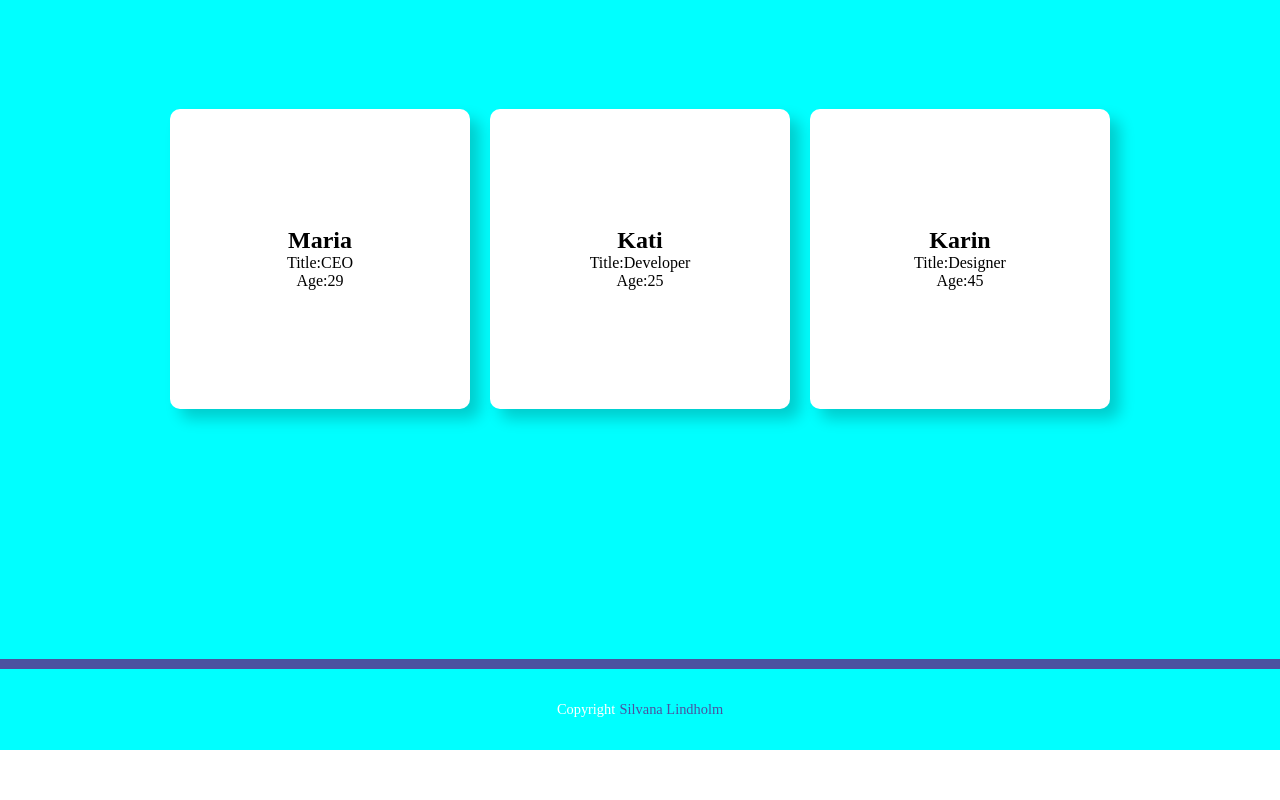
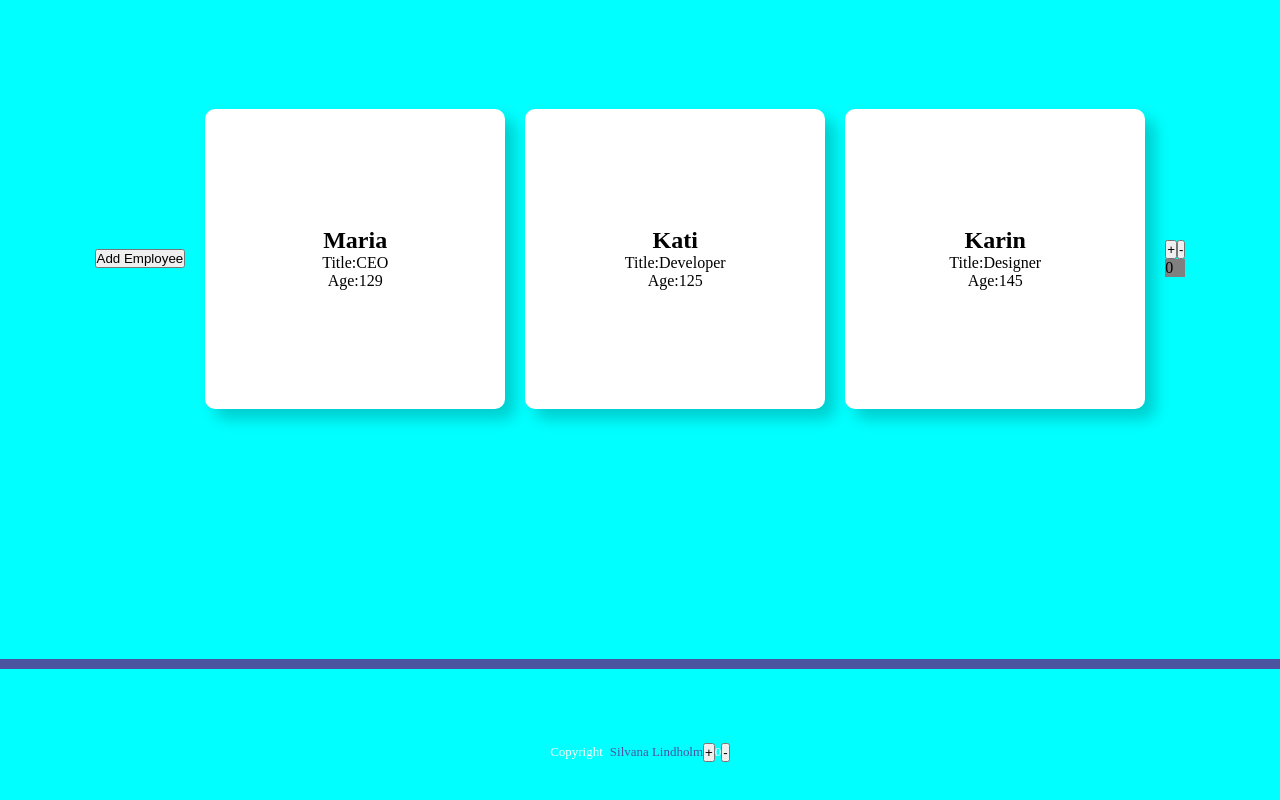
Before and after one commit to 1967cooder/demo-basics, a React (Vite) app: page / in a window 1280 px wide. Shown: the part 252-1052 px from the top of the page. Before the commit the page ends 1002 px from the top, so only its background shows below. Built offline with nearby package versions, Linux system fonts and the light colour scheme.

Commit message:
end of lesson 2

```diff
--- a/src/App.jsx
+++ b/src/App.jsx
@@ -1,8 +1,26 @@
-import React from "react";
+import React, { useState } from "react";
 import "./App.css";
 import Card from "./Components/Card.jsx";
+import Counter from "./Components/Counter.jsx";
+import Footer from "./Components/Footer.jsx";
+import data from "./data";
 
 function App() {
+  // const { count, setCount } = useCounter(); // Using custom hook
+  const [count, setCount] = useState(0);
+  const [employees, setEmployees] = useState(data);
+
+  const handleClick = () => {
+    setEmployees([
+      ...employees,
+      {
+        id: employees.length + 1, //for form to work properly
+        name: "Jhon", //formData.name.value
+        title: "Developer", //formData.title.value
+        age: 66, //formData.age.value
+      },
+    ]);
+  };
   return (
     <>
       <header className="header">
@@ -10,12 +28,27 @@ function App() {
       </header>
 
       <div className="container">
-        <Card name="Maria" title="CEO" age="29" />
-        <Card name="Kati" title="Developer" age="25" />
-        <Card name="Karin" title="Designer" age="45" />
+        <button onClick={handleClick}>Add Employee</button>
+        {employees.map((employee) => {
+          console.log(employee);
+          let age = employee.age;
+          age = age + 100;
+
+          return (
+            <Card
+              key={employee.id}
+              name={employee.name}
+              title={employee.title}
+              age={age}
+            />
+          );
+        })}
+
+        <Counter count={count} setCount={setCount} />
       </div>
+
       <div className="attribution">
-        Copyright <a href="#">Silvana Lindholm</a>
+        <Footer count={count} setCount={setCount} />
       </div>
     </>
   );
--- /dev/null
+++ b/src/Components/Counter.jsx
@@ -0,0 +1,35 @@
+const Counter = ({ count, setCount }) => {
+  //   const handleBackgroundColor = () => {
+  //     if (count === 0) {
+  //       return "grey";
+  //     } else if (count > 0) {
+  //       return "green";
+  //     } else if (count < 0) {
+  //       return "red";
+  //     }
+  //   };
+  const handleBackgroundColor = () => {
+    switch (true) {
+      case count === 0:
+        return "grey";
+      case count > 0:
+        return "green";
+      case count < 0:
+        return "red";
+      default:
+        return "grey";
+    }
+  };
+
+  return (
+    <div>
+      <button onClick={() => setCount(count + 1)}>+</button>
+      <button onClick={() => setCount(count - 1)}>-</button>
+      {/* <div style={{ backgroundColor: count > 0 ? "green" : "red" }}>
+        {count}
+      </div> */}
+      <div style={{ backgroundColor: handleBackgroundColor() }}>{count}</div>
+    </div>
+  );
+};
+export default Counter;
--- /dev/null
+++ b/src/Components/Footer.jsx
@@ -0,0 +1,13 @@
+const Footer = ({ count, setCount }) => {
+  return (
+    <footer className="attribution">
+      <div>
+        Copyright <a href="#">Silvana Lindholm</a>
+      </div>
+      <button onClick={() => setCount(count + 1)}>+</button>
+      <div>{count}</div>
+      <button onClick={() => setCount(count - 1)}>-</button>
+    </footer>
+  );
+};
+export default Footer;
--- /dev/null
+++ b/src/data.js
@@ -0,0 +1,20 @@
+export default [
+  {
+    id: 1,
+    name: "Maria",
+    title: "CEO",
+    age: 29,
+  },
+  {
+    id: 2,
+    name: "Kati",
+    title: "Developer",
+    age: 25,
+  },
+  {
+    id: 3,
+    name: "Karin",
+    title: "Designer",
+    age: 45,
+  },
+];
```
Also changed, not shown: src/hooks/useCounter.js (added, +7 -0 lines).
